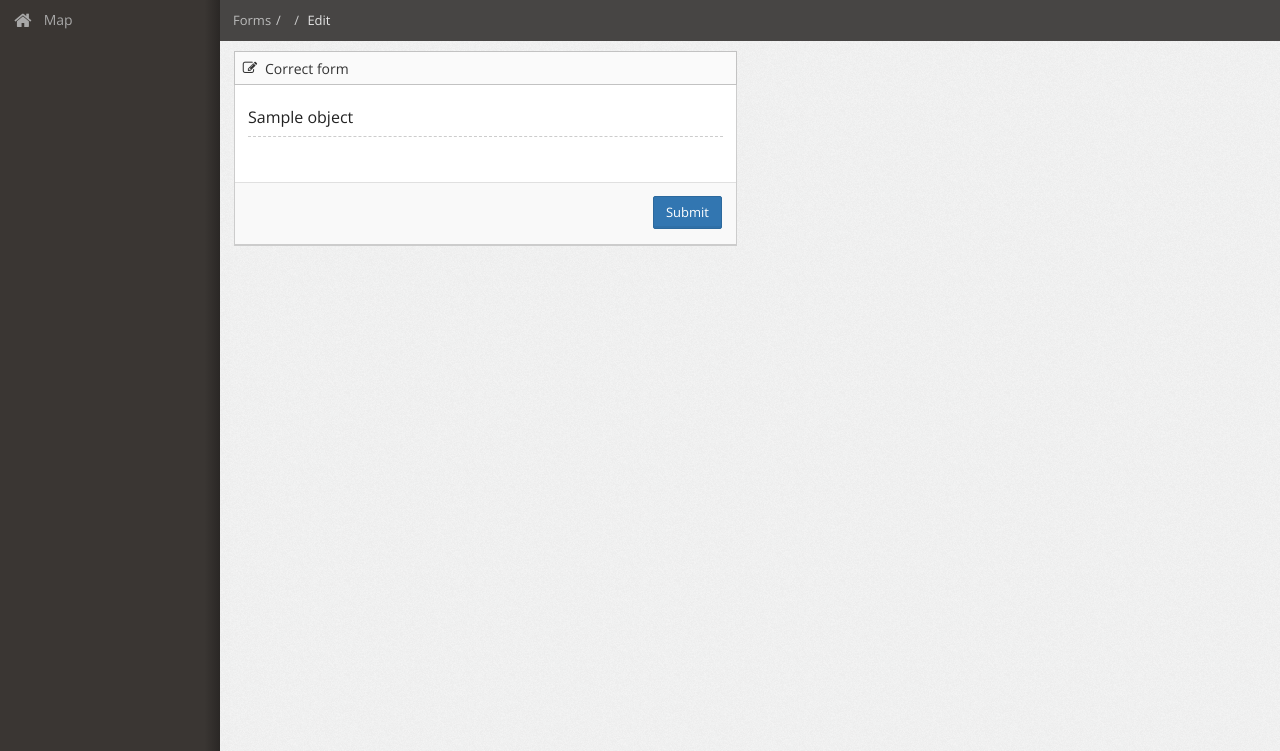
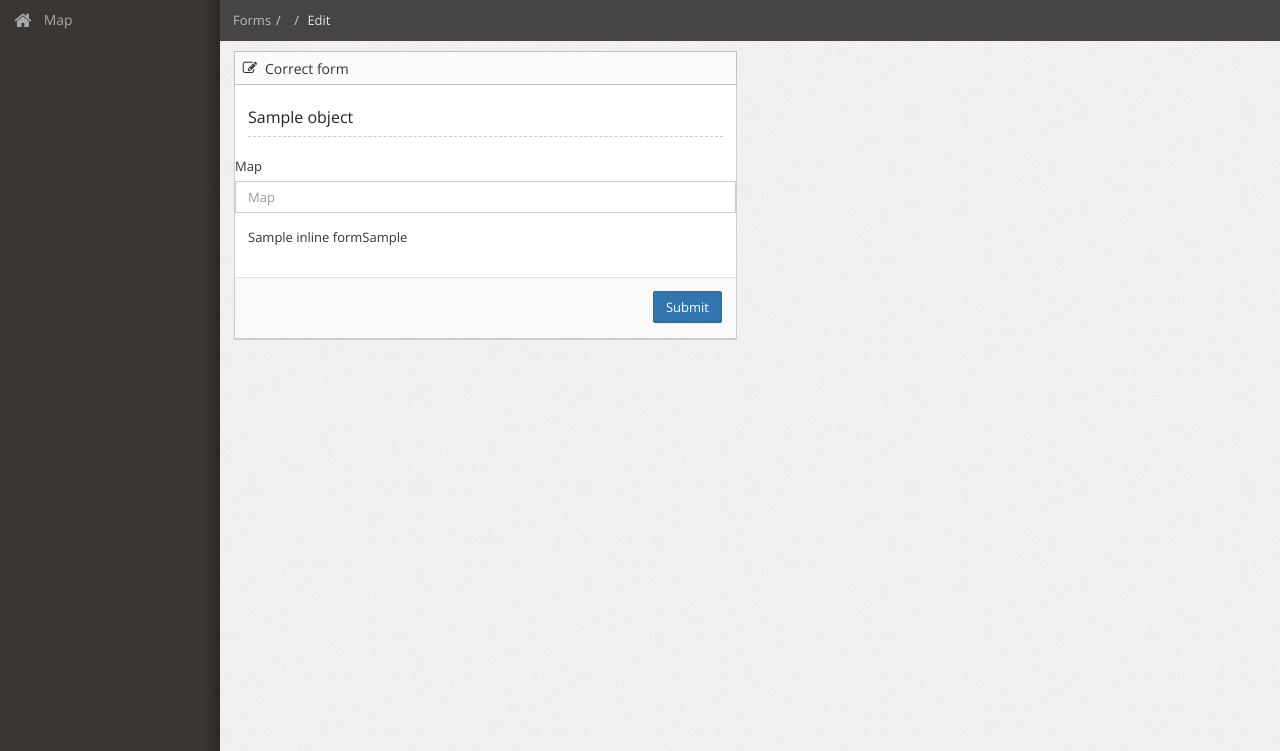
Before and after one commit to kandu-community/kandu-core, a Django app: template templates/web/form_update.html in a window 1280 px wide. Shown: the part 70-821 px from the top of the page. Run offline with Django 3.2, Linux system fonts and the light colour scheme; tables that the repository leaves empty hold one stand-in row (values such as "Sample post"); the template is opened without the code that fills it: values that come from a table or form of the project are taken from there, most other values are stand-ins (such as "Sample title", 1, 10 or a date in 2020); grey boxes marked "Sample" are stand-in pictures; parts of the project's set-up code (start-up, migrations or seed data) failed here and were passed over; some libraries are stand-ins or nearby versions.

Commit message:
Started with django-extra-views

```diff
--- a/requirements.txt
+++ b/requirements.txt
@@ -6,5 +6,6 @@ django-bootstrap3
 south
 django-model-utils
 django-multiselectfield
--e hg+https://bitbucket.org/dbinit/django-gmapi#egg=django-gmapi-new
--e git+https://github.com/yourlabs/django-autocomplete-light@v2#egg=autocomplete_light
+hg+https://bitbucket.org/dbinit/django-gmapi#egg=django-gmapi-new
+git+https://github.com/yourlabs/django-autocomplete-light@v2#egg=autocomplete_light
+django-extra-views
--- a/templates/web/form_update.html
+++ b/templates/web/form_update.html
@@ -16,12 +16,24 @@
 						{% visibility_dependencies_js form.instance.visibility_dependencies %}
 					{% endif %}
 
-					<form action="{% url 'web_update' model_name=object.model_name pk=object.pk %}" method="post" enctype="multipart/form-data" class="form-horizontal">
+					<form action="{% url 'web_update' model_name=object.model_name pk=object.pk %}" method="post" enctype="multipart/form-data">
 					{% csrf_token %}
 
-					<fieldset>
+					<fieldset class="form-horizontal">
 						<legend>{{ object.verbose_name }}</legend>
 						{% bootstrap_form form label_class="col-md-3" field_class="col-md-9" %}
+
+					</fieldset>
+					<fieldset class="form-inline">
+						{{ inlinetest.management_form }}
+						{% for inline_form in inlinetest %}
+							<div class="row">
+								<div class="col-sm-12">
+								{% bootstrap_form inline_form layout="inline" %}
+								</div>
+							</div>
+						{% endfor %}
+						<!-- TODO: django-dynamic-formset -->
 					</fieldset>
 
 					<div class="form-actions">
--- a/web/views.py
+++ b/web/views.py
@@ -19,6 +19,7 @@ from django.db import models
 from django.contrib.gis.geoip import GeoIP
 from django.contrib.gis.db.models import PointField
 from django.contrib.gis.measure import Distance
+from extra_views import InlineFormSet, CreateWithInlinesView, UpdateWithInlinesView
 
 import forms.models
 from forms.utils import get_form_models, get_search_fields
@@ -143,6 +144,23 @@ class MapView(MapMixin, ListView):
 
 		return object_list
 
+class InlineFormMixin(object):
+	def get_formset_class():
+		pass
+
+	def get_context_data(self, **kwargs):
+		from django.forms.models import inlineformset_factory
+		from forms.models import simple_form, second_form
+		InlineFormset = inlineformset_factory(simple_form, second_form, fk_name='link')
+		inline_formset = InlineFormset(instance=self.object)
+
+		context = super(InlineFormMixin, self).get_context_data(**kwargs)
+		context['inlinetest'] = inline_formset
+		return context
+
+	def post(self, request, *args, **kwargs):
+		pass # TODO: валидировать и прочее по-отдельности
+
 class FormList(ModelFromUrlMixin, CheckPermissionsMixin, BaseFormList):
 	def get_queryset(self):
 		queryset = super(FormList, self).get_queryset()
@@ -157,14 +175,14 @@ class FormList(ModelFromUrlMixin, CheckPermissionsMixin, BaseFormList):
 		context['object_list_model'] = self.object_list.model
 		return context
 
-class FormCreate(AutocompleteFormMixin, ExcludeFieldsMixin, SuccessRedirectMixin, ModelFromUrlMixin, CheckPermissionsMixin, CreateView):
+class FormCreate(AutocompleteFormMixin, ExcludeFieldsMixin, SuccessRedirectMixin, ModelFromUrlMixin, CheckPermissionsMixin, CreateWithInlinesView):
 	template_name = 'web/form_create.html'
 
 	def form_valid(self, form):
 		form.instance.user = self.request.user
 		return super(FormCreate, self).form_valid(form)
 
-class FormUpdate(AutocompleteFormMixin, ExcludeFieldsMixin, SuccessRedirectMixin, ModelFromUrlMixin, CheckPermissionsMixin, UpdateView):
+class FormUpdate(AutocompleteFormMixin, ExcludeFieldsMixin, SuccessRedirectMixin, ModelFromUrlMixin, CheckPermissionsMixin, UpdateWithInlinesView):
 	template_name = 'web/form_update.html'
 
 	def has_permission(self):
```
